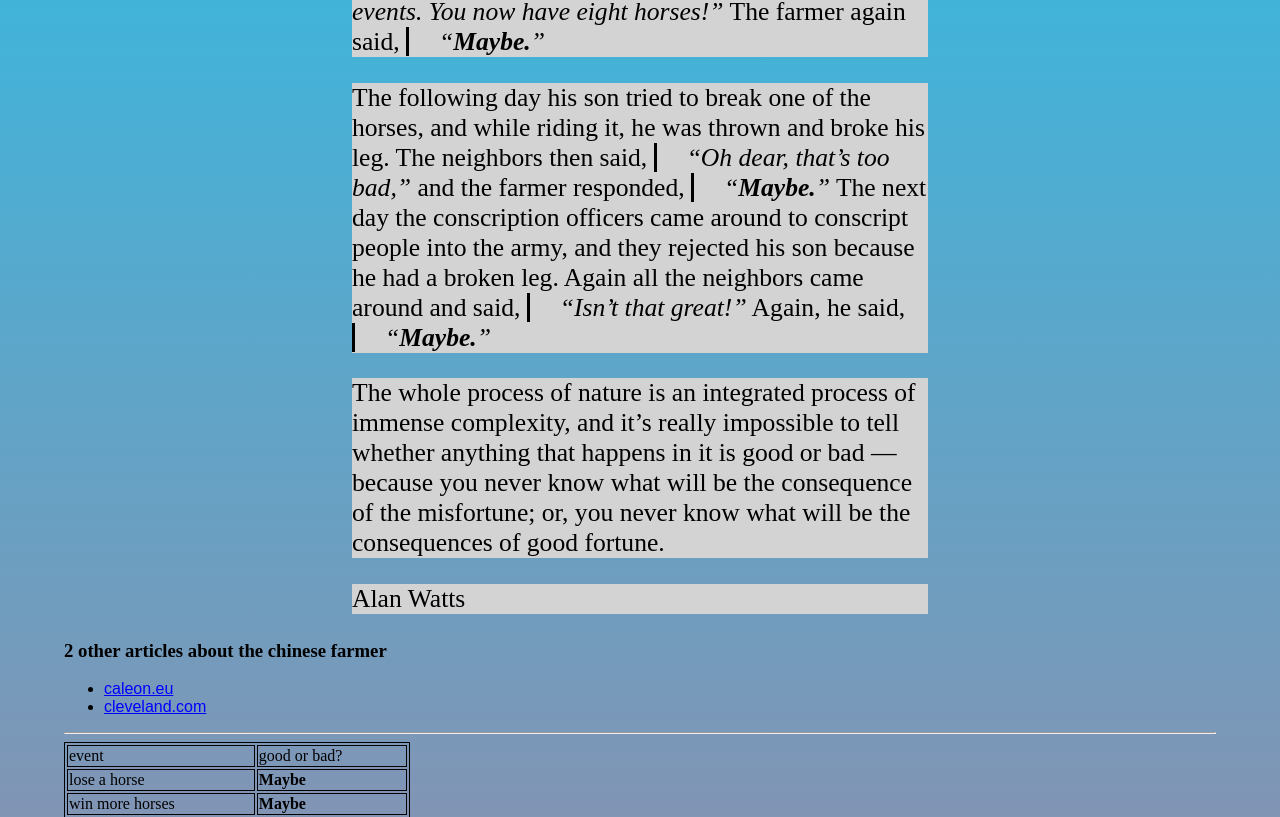
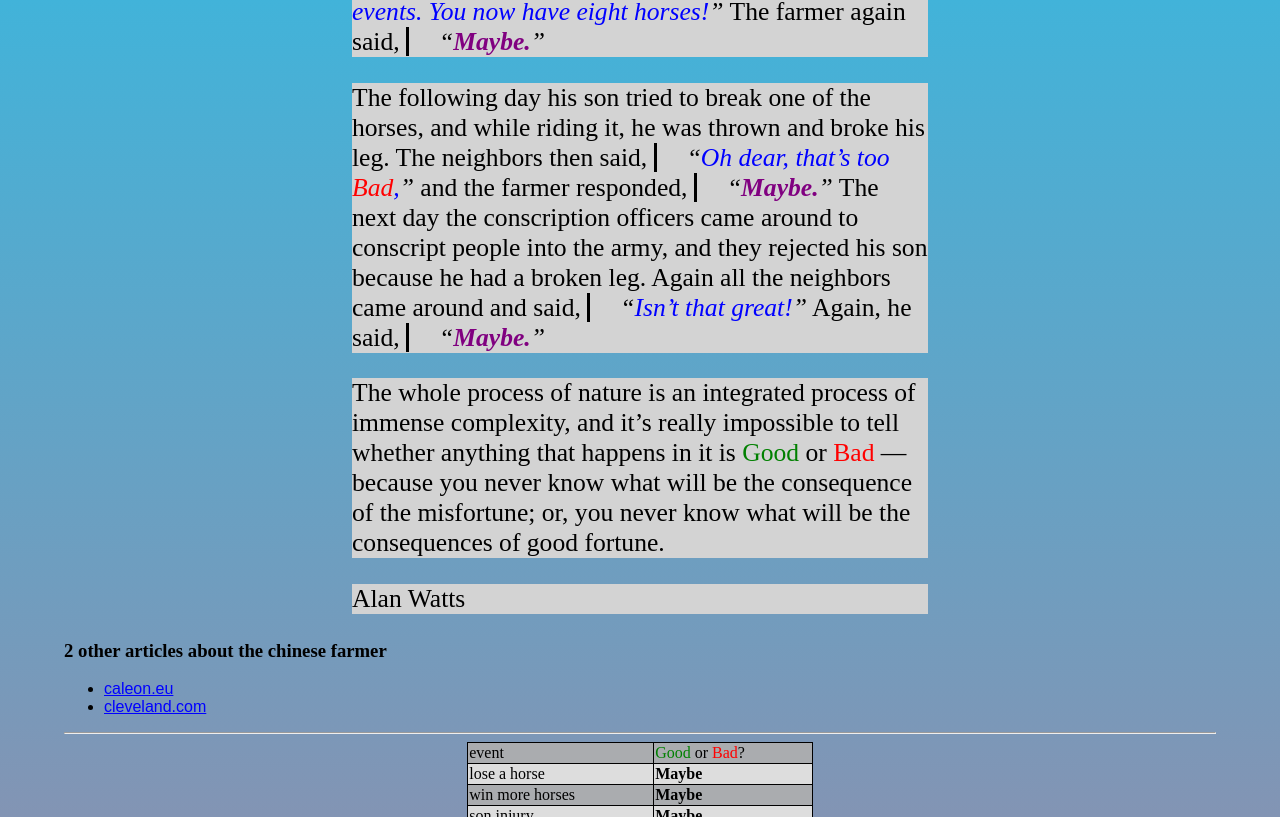
Before and after one commit to AaronRockele/Progressive-enhancement, a plain HTML site: page index.html in a window 1280 px wide. Shown: the part 823-1640 px from the top of the page. Drawn offline with Linux system fonts and the light colour scheme.

Commit message:
added some CSS

```diff
--- a/CSS/stylesheet.css
+++ b/CSS/stylesheet.css
@@ -13,10 +13,21 @@ body {
 
 }
 
+
 table,
 th,
 td {
     border: 1px solid black;
+    border-collapse: collapse;
+    margin-left: auto;
+    margin-right: auto;
+}
+
+tr:nth-child(even) {
+  background-color: #dddddd;
+}
+tr:nth-child(odd) {
+  background-color: #aaacaf;
 }
 
 p {
@@ -56,3 +67,28 @@ blockquote {
     background-color: lightgray;
 
 }
+
+.villagers {
+    color: blue;
+}
+
+.farmer {
+    color: purple;
+}
+
+h1:first-child {
+    background-color: yellow;
+}
+
+.good,
+.bad {
+    text-transform: capitalize;
+}
+
+.good {
+    color: green;
+}
+
+.bad {
+    color: red;
+}
--- a/index.html
+++ b/index.html
@@ -2,7 +2,6 @@
 
 <head>
     <link rel="stylesheet" type="text/css" href="CSS/stylesheet.css">
-
 </head>
 
 <body>
@@ -49,7 +48,7 @@
 
     <table style="width:30%">
         <tr>
-            <td>event</td>
+            <td background-color="green">event</td>
             <td> <span class="good">good</span> or <span class="bad">bad</span>?</td>
         </tr>
         <tr>
@@ -57,7 +56,7 @@
             <td><strong>Maybe</strong></td>
         </tr>
         <tr>
-            <td>win more horses</td>
+            <td color=>win more horses</td>
             <td><strong>Maybe</strong></td>
         </tr>
         <tr>
```
